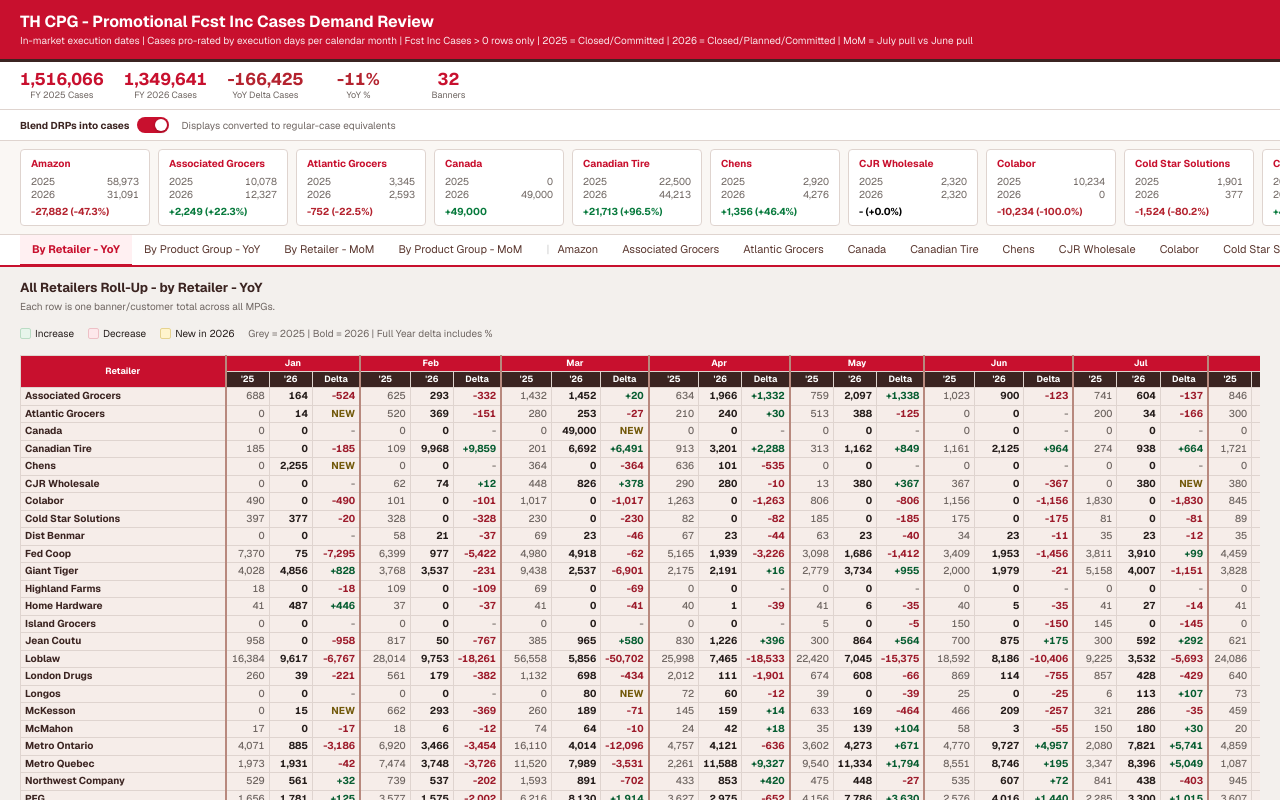
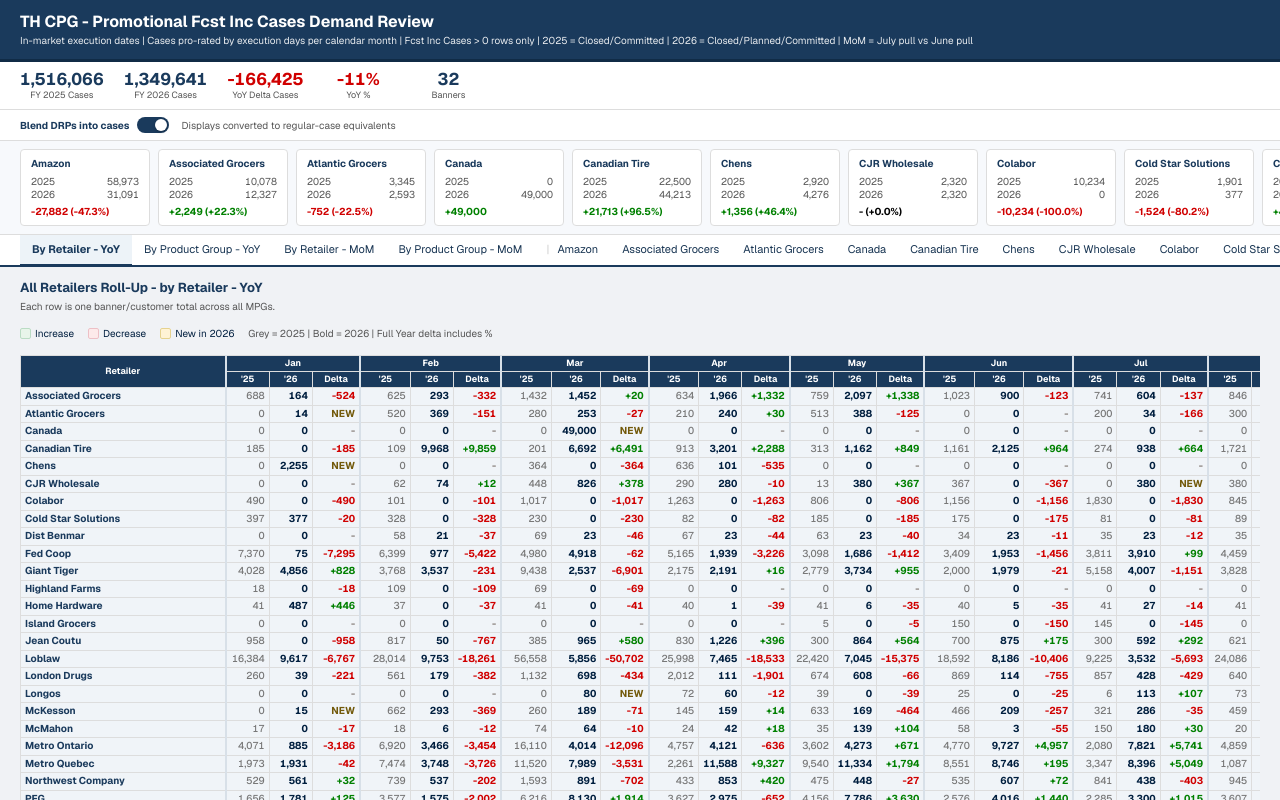
Before and after one commit to LordDonny1479/Demand-Review-Dashboard, a Next.js app: page / in a window 1280 px wide. Shown: the top 800 px of the page. Built offline with nearby package versions, Linux system fonts and the light colour scheme.

Commit message:
Match original dashboard colour scheme

```diff
--- a/app/globals.css
+++ b/app/globals.css
@@ -1,24 +1,24 @@
 :root {
   color-scheme: light;
-  --brand-red: #c8102e;
-  --brand-red-dark: #8f1025;
-  --brand-red-soft: #fff0f2;
-  --coffee: #3b2421;
-  --coffee-2: #5a372f;
-  --cream: #faf7f4;
-  --page: #f3f0ed;
+  --brand-red: #1a3a5c;
+  --brand-red-dark: #102b46;
+  --brand-red-soft: #edf3f8;
+  --coffee: #1a3a5c;
+  --coffee-2: #173452;
+  --cream: #f7f9fc;
+  --page: #f0f2f5;
   --surface: #ffffff;
-  --surface-soft: #fbf8f6;
-  --line: #dfd4cf;
-  --line-strong: #b99a91;
-  --month-divider: #b8897e;
-  --text: #251d1b;
-  --muted: #6f6662;
-  --pos: #087a3d;
-  --neg: #b4232f;
-  --pos-bg: #e7f5eb;
-  --neg-bg: #fde8eb;
-  --new-bg: #fff4cc;
+  --surface-soft: #f7f9fc;
+  --line: #dddddd;
+  --line-strong: #9aa9ba;
+  --month-divider: #d8e0e8;
+  --text: #001f3f;
+  --muted: #555555;
+  --pos: #008000;
+  --neg: #d00000;
+  --pos-bg: #e8f5ea;
+  --neg-bg: #fdeaea;
+  --new-bg: #fff3d5;
   --blue: var(--brand-red);
   --blue-2: var(--coffee);
 }
@@ -53,7 +53,7 @@
   background: var(--brand-red);
   color: #fff;
   padding: 12px 20px 10px;
-  border-bottom: 3px solid var(--coffee);
+  border-bottom: 3px solid var(--brand-red-dark);
 }
 
 .promo-header h1 {
@@ -201,7 +201,7 @@
 .card.active-card,
 .card:focus-visible {
   border-color: var(--brand-red);
-  box-shadow: 0 2px 8px rgba(200, 16, 46, 0.18);
+  box-shadow: 0 2px 8px rgba(26, 58, 92, 0.18);
   outline: none;
 }
 
@@ -334,7 +334,7 @@
   min-width: 1220px;
   border-collapse: collapse;
   background: var(--surface);
-  box-shadow: 0 1px 5px rgba(59, 36, 33, 0.12);
+  box-shadow: 0 1px 5px rgba(26, 58, 92, 0.12);
   font-size: 10px;
   font-variant-numeric: tabular-nums;
   font-feature-settings: "tnum" 1;
@@ -387,11 +387,11 @@
 }
 
 tr.grp-hdr td {
-  background: #f6ede9;
+  background: #f0f4f8;
 }
 
 tr.grp-hdr:hover td {
-  background: #f0ded8 !important;
+  background: #e7eef5 !important;
 }
 
 tr.sku-row td {
@@ -399,7 +399,7 @@
 }
 
 tr.sku-row:hover td {
-  background: #fff5f3 !important;
+  background: #eef4fa !important;
 }
 
 tr.mpg-row td {
@@ -407,7 +407,7 @@
 }
 
 tr.mpg-row:hover td {
-  background: #fff5f3 !important;
+  background: #eef4fa !important;
 }
 
 tr.retailer-row td {
@@ -415,7 +415,7 @@
 }
 
 tr.retailer-row:hover td {
-  background: #fff9f7 !important;
+  background: #f3f7fb !important;
 }
 
 tr.tot-row td {
@@ -437,7 +437,7 @@
 }
 
 td.glbl {
-  background: #f6ede9;
+  background: #f0f4f8;
   font-size: 10px;
   font-weight: 700;
   color: var(--coffee);
@@ -502,7 +502,7 @@
 }
 
 .y25 {
-  color: #6f6662;
+  color: #777777;
   text-align: right;
   font-weight: 500;
 }
@@ -522,13 +522,13 @@
 }
 
 .delta-pos {
-  color: #075d31;
-  background: var(--pos-bg);
+  color: var(--pos);
+  background: transparent;
 }
 
 .delta-neg {
-  color: #9d1b2b;
-  background: var(--neg-bg);
+  color: var(--neg);
+  background: transparent;
 }
 
 .delta-new {
```
